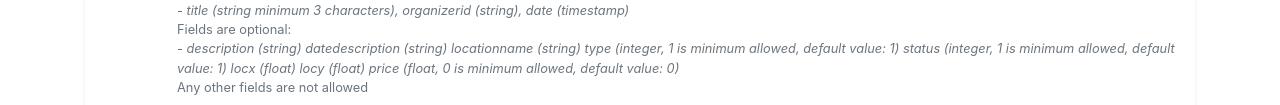
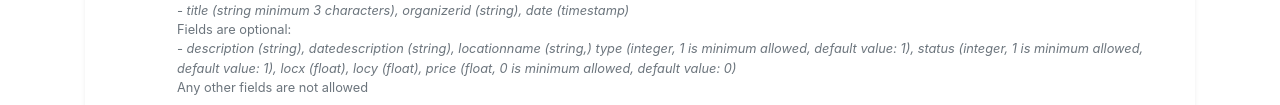
Before and after one commit to motaur/Zibro-API, a website: page doc/index.html in a window 1280 px wide. Shown: the part 695-800 px from the top of the page. Drawn offline with nearby package versions, Linux system fonts and the light colour scheme.

Commit message:
text fixes

```diff
--- a/doc/index.html
+++ b/doc/index.html
@@ -92,7 +92,7 @@
                         Fields are required:<br>
                         <i>-  title (string minimum 3 characters), organizerid (string), date (timestamp)</i><br>
                         Fields are optional:<br>
-                        <i>-  description (string) datedescription (string) locationname (string) type (integer, 1 is minimum allowed, default value: 1) status (integer, 1 is minimum allowed, default value: 1) locx (float) locy (float) price (float, 0 is minimum allowed, default value: 0)</i><br>
+                        <i>-  description (string), datedescription (string), locationname (string,) type (integer, 1 is minimum allowed, default value: 1), status (integer, 1 is minimum allowed, default value: 1), locx (float), locy (float), price (float, 0 is minimum allowed, default value: 0)</i><br>
                         Any other fields are not allowed
                     </p>
                 </div>
```
